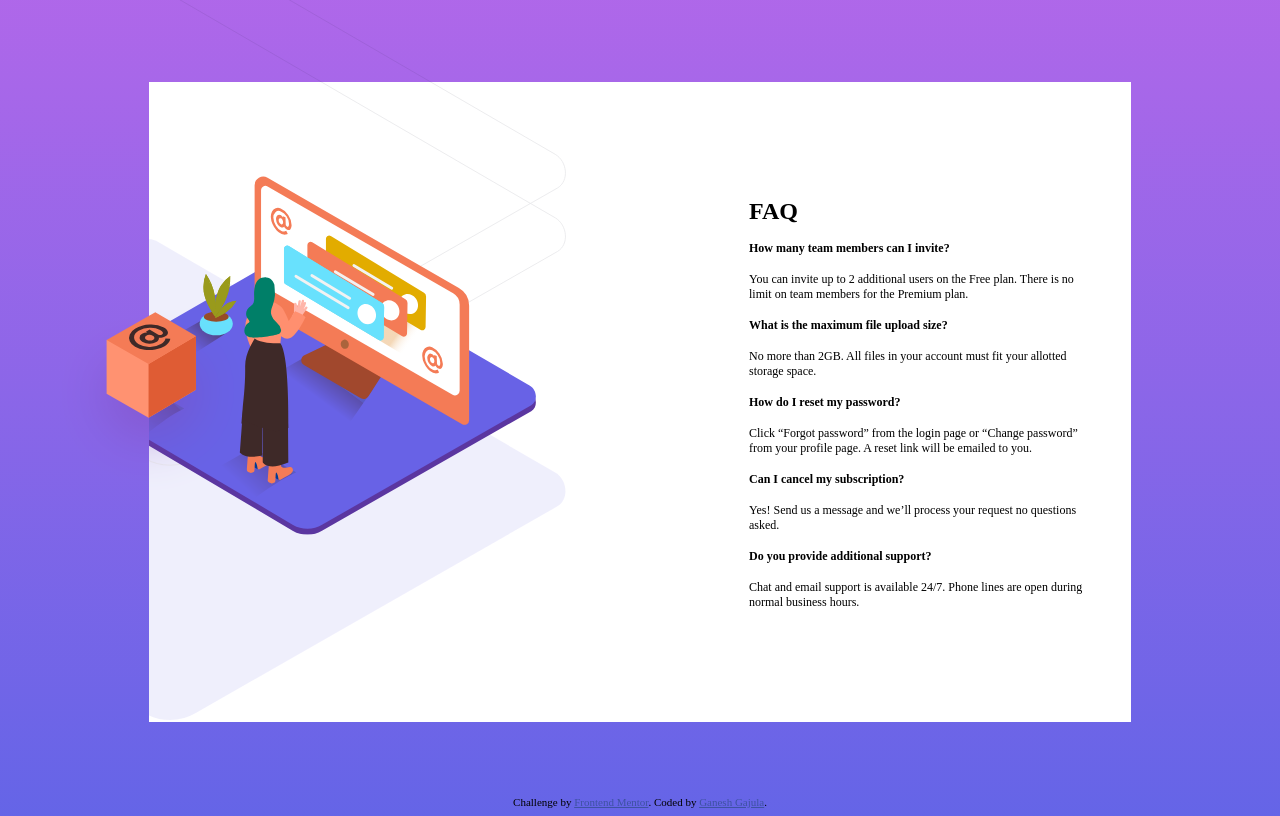
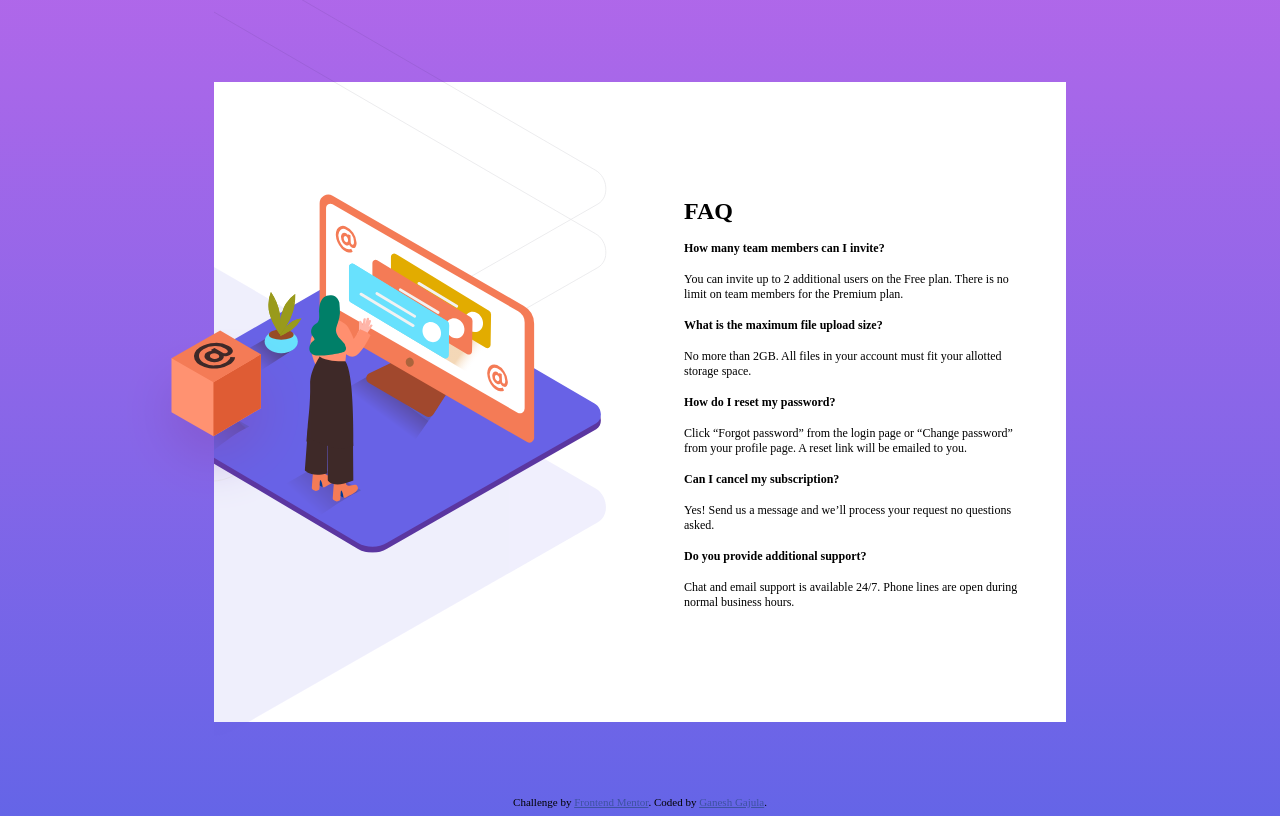
Before and after one commit to ganeshgajula/faq-accordion-card-frontendmentor, a plain HTML site: page index.html in a window 1280 px wide. Drawn offline with Linux system fonts and the light colour scheme.

Commit message:
style: changed alignments

```diff
--- a/styles.css
+++ b/styles.css
@@ -37,7 +37,7 @@ body {
   align-items: center;
   background-color: #fff;
   padding-right: 2rem;
-  max-width: 1000px;
+  max-width: 820px;
   margin: auto;
   height: 80vh;
 }
@@ -54,18 +54,18 @@ body {
   /* width: -50%; */
   height: 800px;
   position: relative;
-  transform: translate(-49%, -10%);
+  transform: translate(-52%, -8%);
   /* left: -50%; */
 }
 
 .left-img-women {
   position: absolute;
-  transform: translate(-18%, -175%);
+  transform: translate(-18%, -170%);
 }
 
 .illustration-box {
   position: absolute;
-  transform: translate(-363%, -50%);
+  transform: translate(-295%, -40%);
 }
 
 #faq-container {
```
